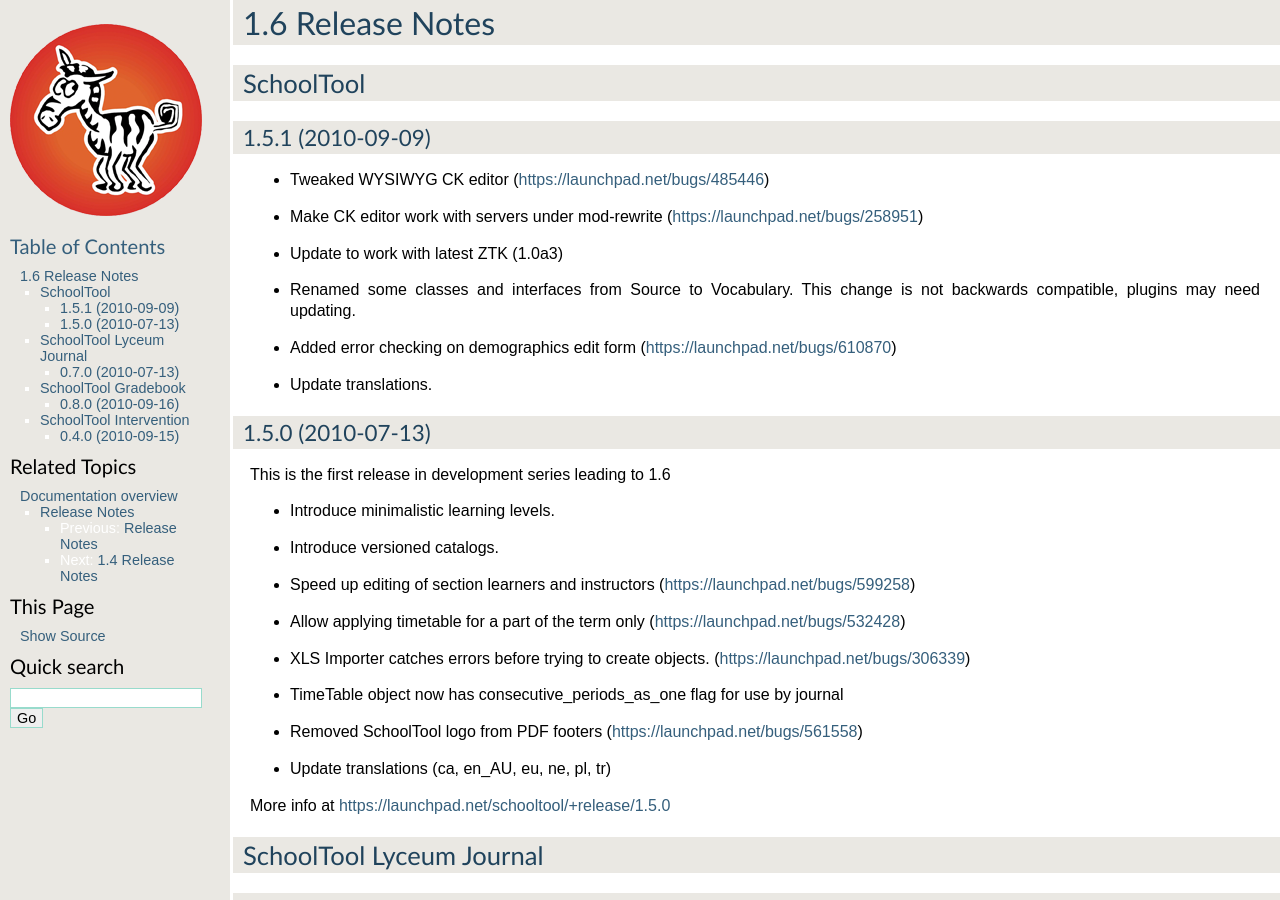
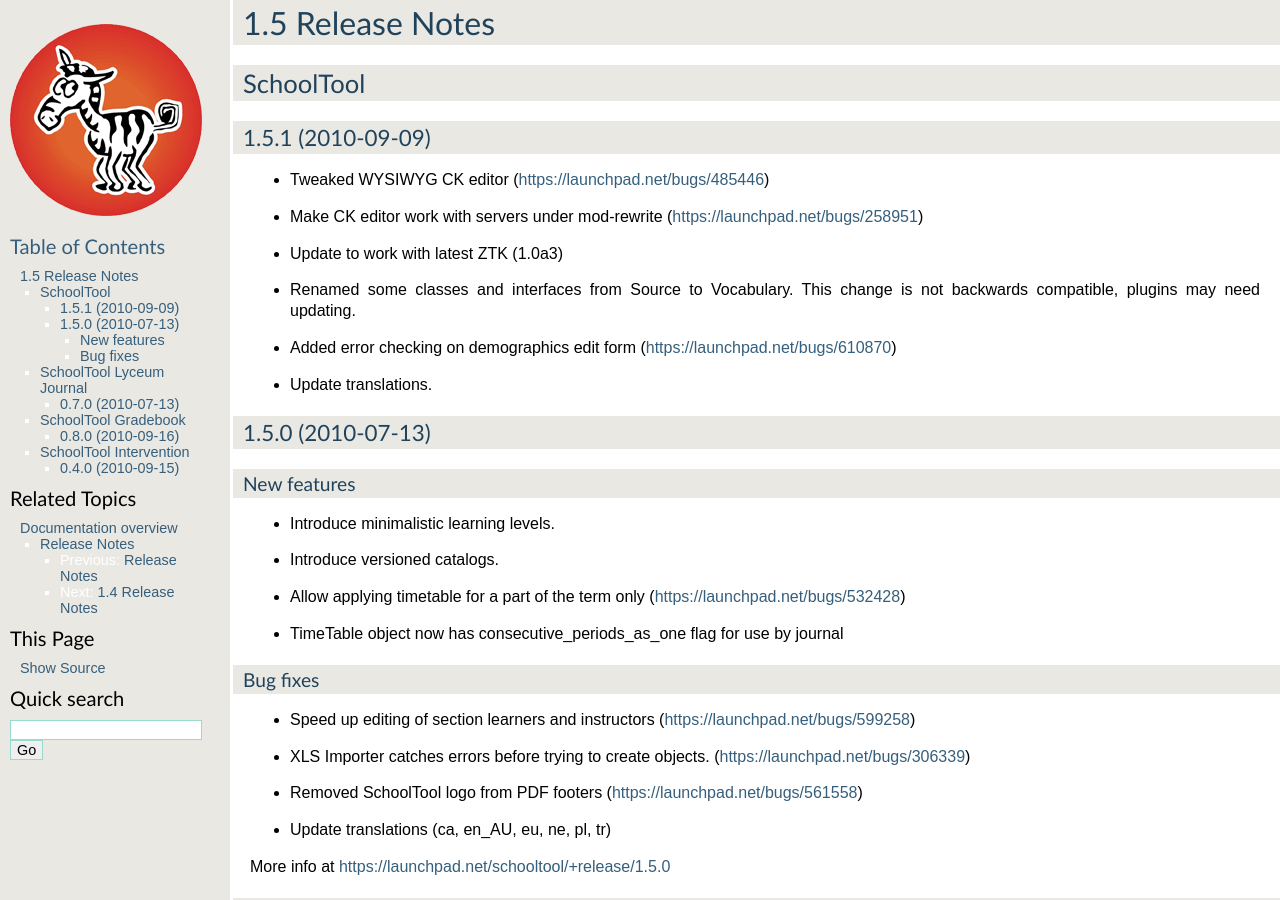
Before and after one commit to schooltool-project/schooltool-book, a Sphinx documentation site: the page built from source/1.5-release-notes.rst, in a window 1280 px wide and 900 px high. Built offline with Sphinx 7.4.7, drawn with Linux system fonts in a browser that asks for light colours.

Commit message:
Rename 1.6 release notes to 1.5 because that's what the stable series for maverick will be called.

```diff
--- a/source/1.6-release-notes.rst
+++ b/source/1.5-release-notes.rst
@@ -1,4 +1,4 @@
-1.6 Release Notes
+1.5 Release Notes
 ~~~~~~~~~~~~~~~~~
 
 SchoolTool
@@ -19,14 +19,19 @@
 1.5.0 (2010-07-13)
 ------------------
 
-This is the first release in development series leading to 1.6
+New features
+++++++++++++
 
 - Introduce minimalistic learning levels.
 - Introduce versioned catalogs.
+- Allow applying timetable for a part of the term only (https://launchpad.net/bugs/532428)
+- TimeTable object now has consecutive_periods_as_one flag for use by journal
+
+Bug fixes
++++++++++
+
 - Speed up editing of section learners and instructors (https://launchpad.net/bugs/599258)
-- Allow applying timetable for a part of the term only (https://launchpad.net/bugs/532428)
 - XLS Importer catches errors before trying to create objects. (https://launchpad.net/bugs/306339)
-- TimeTable object now has consecutive_periods_as_one flag for use by journal
 - Removed SchoolTool logo from PDF footers (https://launchpad.net/bugs/561558)
 - Update translations (ca, en_AU, eu, ne, pl, tr)
 
--- a/source/karmic-release-notes.rst
+++ b/source/karmic-release-notes.rst
@@ -4,5 +4,5 @@
 .. toctree::
    :maxdepth: 3
 
+   1.4-release-notes
    1.2-release-notes
-   1.4-release-notes
--- a/source/release-notes.rst
+++ b/source/release-notes.rst
@@ -4,7 +4,7 @@
 .. toctree::
    :maxdepth: 1
 
-   1.6-release-notes
+   1.5-release-notes
    1.4-release-notes
    1.2-release-notes
    1.0-release-notes
```
